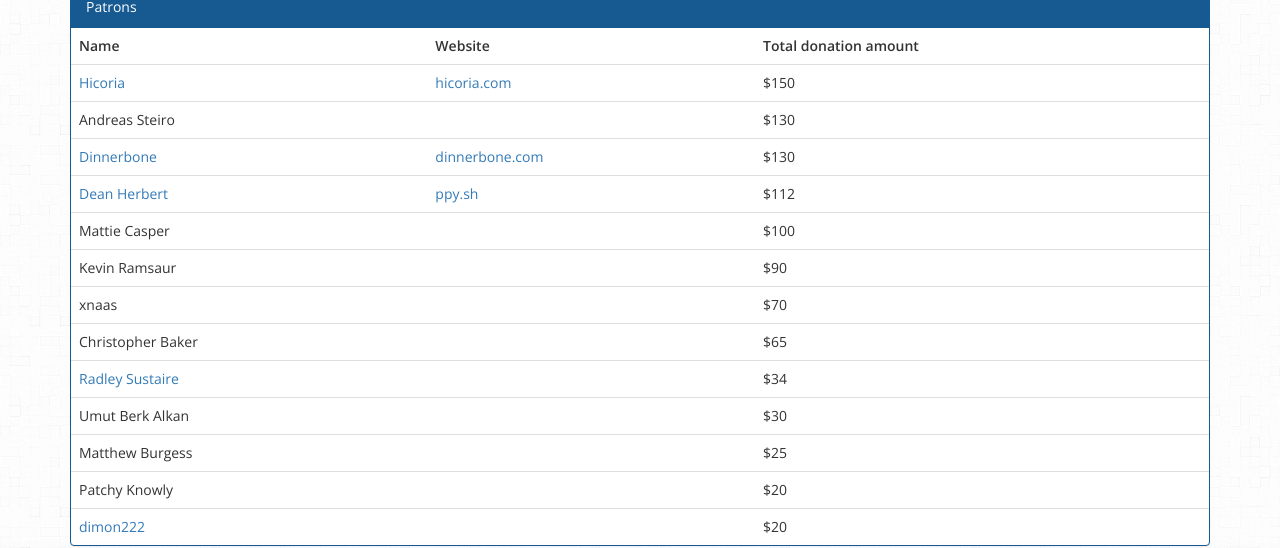
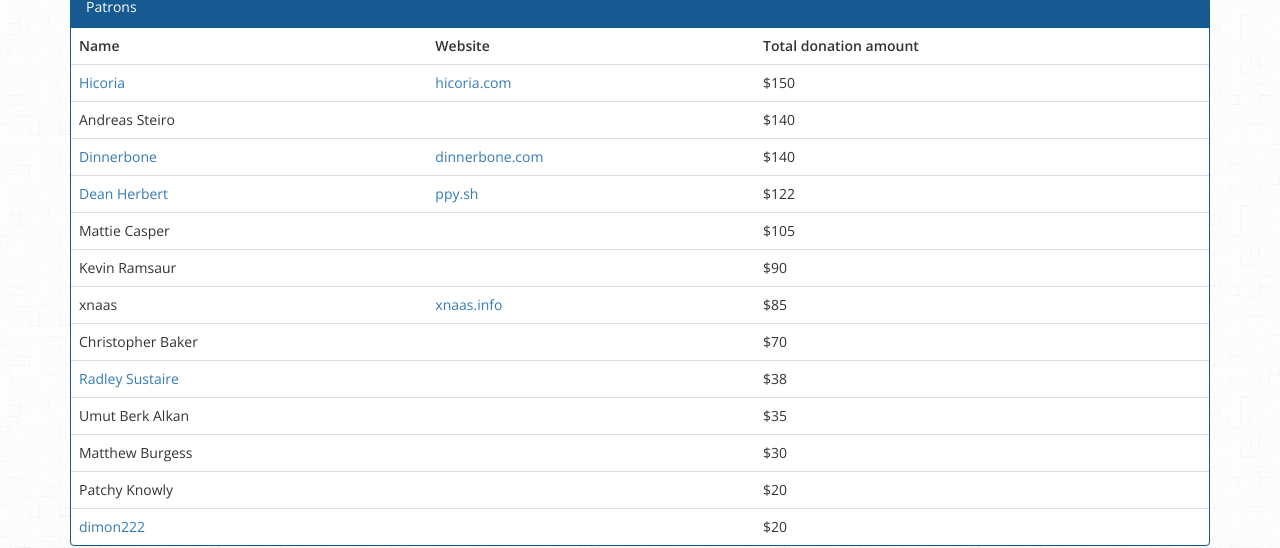
Before and after one commit to ShareX/sharex.github.io, a Jekyll site: the page built from donate/index.html, in a window 1280 px wide. Shown: the part 519-1067 px from the top of the page. Built offline with Jekyll 4.4.1, drawn with Linux system fonts in a browser that asks for light colours; nearby versions of some CDN libraries.

Commit message:
Update patrons list

```diff
--- a/donate/index.html
+++ b/donate/index.html
@@ -50,22 +50,22 @@ title: Donate
                 <tr>
                     <td>Andreas Steiro</td>
                     <td></td>
-                    <td>$130</td>
+                    <td>$140</td>
                 </tr>
                 <tr>
                     <td><a href="https://twitter.com/Dinnerbone">Dinnerbone</a></td>
                     <td><a href="https://dinnerbone.com">dinnerbone.com</a></td>
-                    <td>$130</td>
+                    <td>$140</td>
                 </tr>
                 <tr>
                     <td><a href="https://twitter.com/ppy">Dean Herbert</a></td>
                     <td><a href="https://ppy.sh">ppy.sh</a></td>
-                    <td>$112</td>
+                    <td>$122</td>
                 </tr>
                 <tr>
                     <td>Mattie Casper</td>
                     <td></td>
-                    <td>$100</td>
+                    <td>$105</td>
                 </tr>
                 <tr>
                     <td>Kevin Ramsaur</td>
@@ -74,28 +74,28 @@ title: Donate
                 </tr>
                 <tr>
                     <td>xnaas</td>
+                    <td><a href="https://www.xnaas.info">xnaas.info</a></td>
+                    <td>$85</td>
+                </tr>
+                <tr>
+                    <td>Christopher Baker</td>
                     <td></td>
                     <td>$70</td>
                 </tr>
                 <tr>
-                    <td>Christopher Baker</td>
-                    <td></td>
-                    <td>$65</td>
-                </tr>
-                <tr>
                     <td><a href="https://github.com/RadGH">Radley Sustaire</a></td>
                     <td></td>
-                    <td>$34</td>
+                    <td>$38</td>
                 </tr>
                 <tr>
                     <td>Umut Berk Alkan</td>
                     <td></td>
-                    <td>$30</td>
+                    <td>$35</td>
                 </tr>
                 <tr>
                     <td>Matthew Burgess</td>
                     <td></td>
-                    <td>$25</td>
+                    <td>$30</td>
                 </tr>
                 <tr>
                     <td>Patchy Knowly</td>
```
